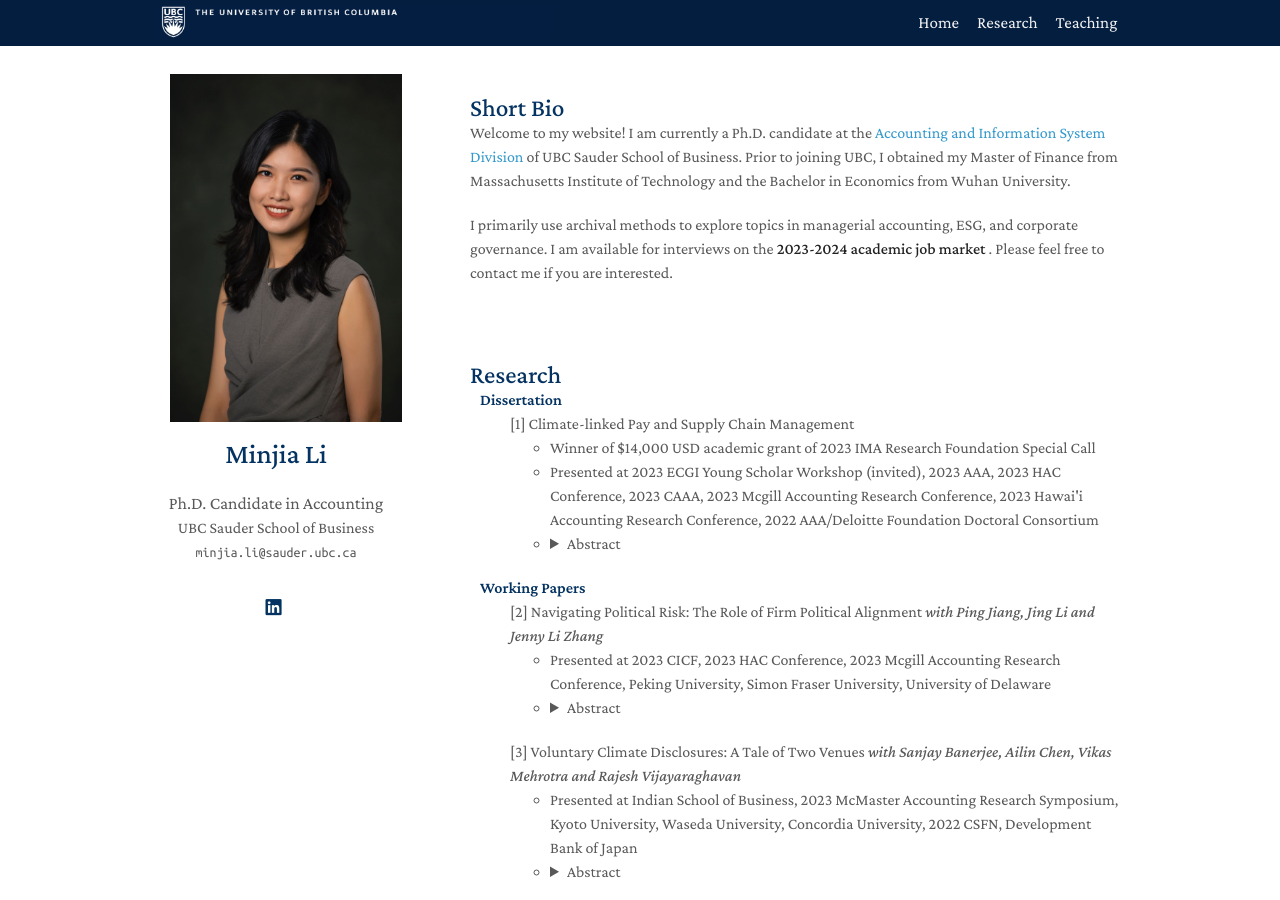
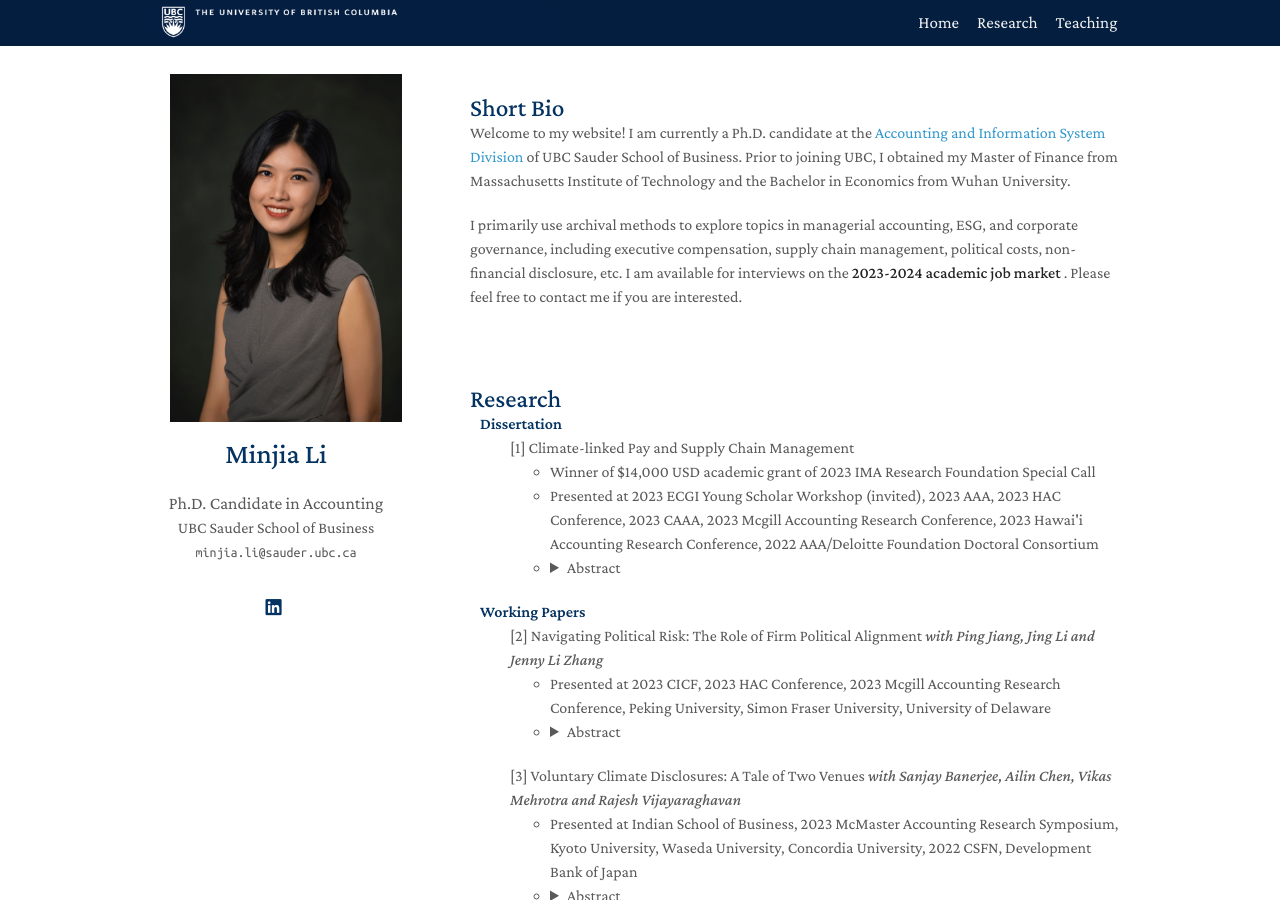
Before and after one commit to zeyang1225/zeyang1225.github.io, a Jekyll site: the page built from index.md, in a window 1280 px wide and 900 px high. Built offline with Jekyll 4.4.1, drawn with Linux system fonts in a browser that asks for light colours; nearby versions of some CDN libraries; a style sheet for code colours, icons or effects is not loaded.

Commit message:
Update home.md

```diff
--- a/_includes/home.md
+++ b/_includes/home.md
@@ -4,4 +4,4 @@
 
 Welcome to my website! I am currently a Ph.D. candidate at the <a href="https://www.sauder.ubc.ca/thought-leadership/divisions/accounting-information-systems">Accounting and Information System Division</a> of UBC Sauder School of Business. Prior to joining UBC, I obtained my Master of Finance from Massachusetts Institute of Technology and the Bachelor in Economics from Wuhan University.
 
-I primarily use archival methods to explore topics in managerial accounting, ESG, and corporate governance. I am available for interviews on the <strong >2023-2024 academic job market </strong>. Please feel free to contact me if you are interested.
+I primarily use archival methods to explore topics in managerial accounting, ESG, and corporate governance, including executive compensation, supply chain management, political costs, non-financial disclosure, etc. I am available for interviews on the <strong >2023-2024 academic job market </strong>. Please feel free to contact me if you are interested.
```
